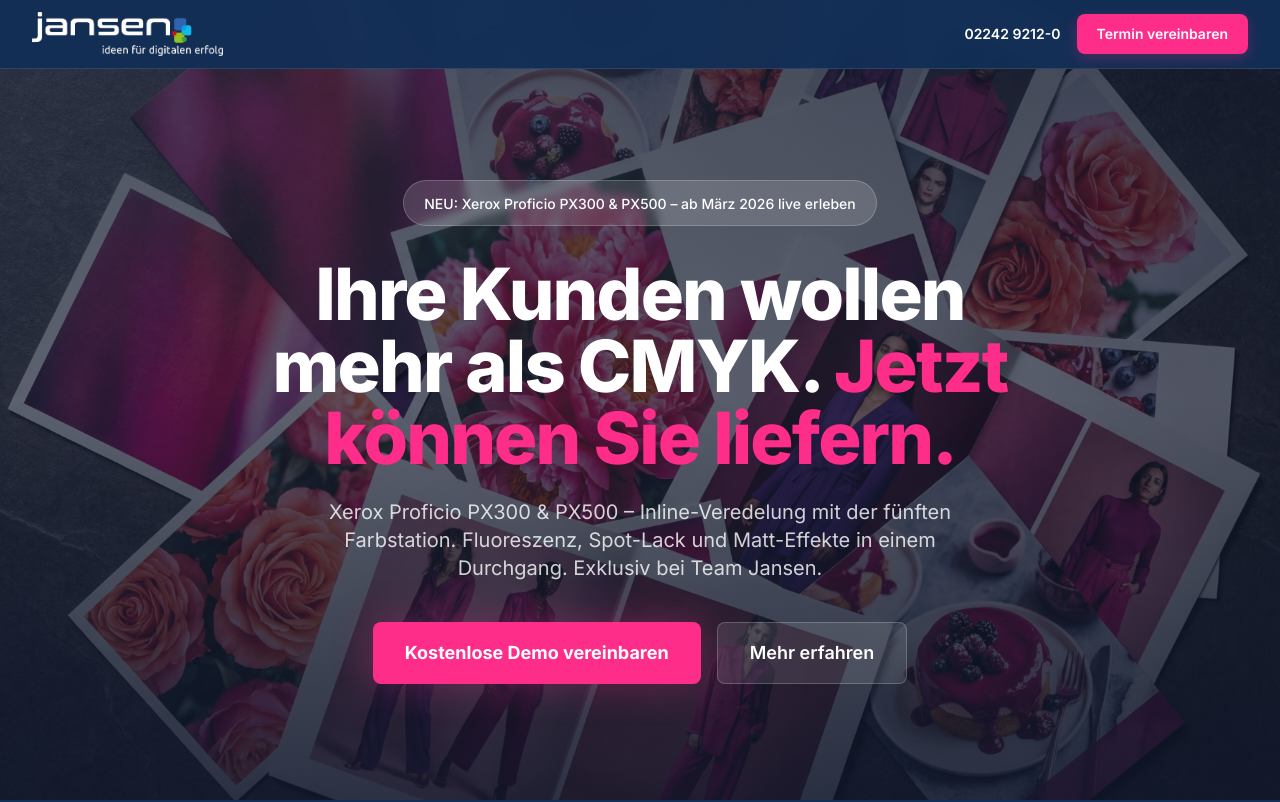
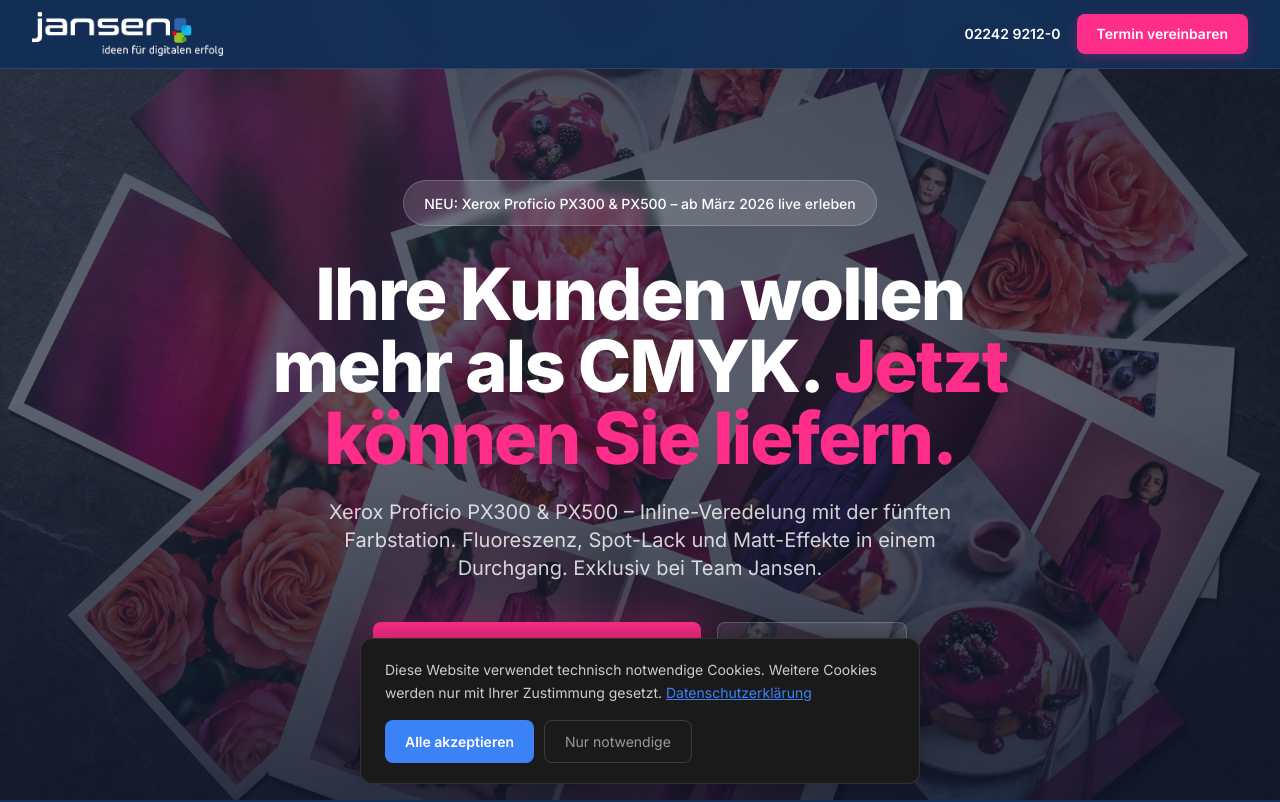
Before and after one commit to hey61/proficio-landingpage, a Next.js app: page / in a window 1280 px wide. Shown: the top 802 px of the page. Built offline with nearby package versions, Linux system fonts and the light colour scheme.

Commit message:
Add files via upload

```diff
--- a/app/layout.tsx
+++ b/app/layout.tsx
@@ -1,5 +1,6 @@
 import type { Metadata } from "next";
 import { Inter } from "next/font/google";
+import CookieConsent from "@/components/CookieConsent";
 import "./globals.css";
 
 const inter = Inter({ subsets: ["latin"], display: "swap" });
@@ -45,7 +46,6 @@
             }),
           }}
         />
-
         {/* LocalBusiness Schema */}
         <script
           type="application/ld+json"
@@ -65,7 +65,10 @@
           }}
         />
       </head>
-      <body className="antialiased">{children}</body>
+      <body className="antialiased">
+        {children}
+        <CookieConsent />
+      </body>
     </html>
   );
 }
```
